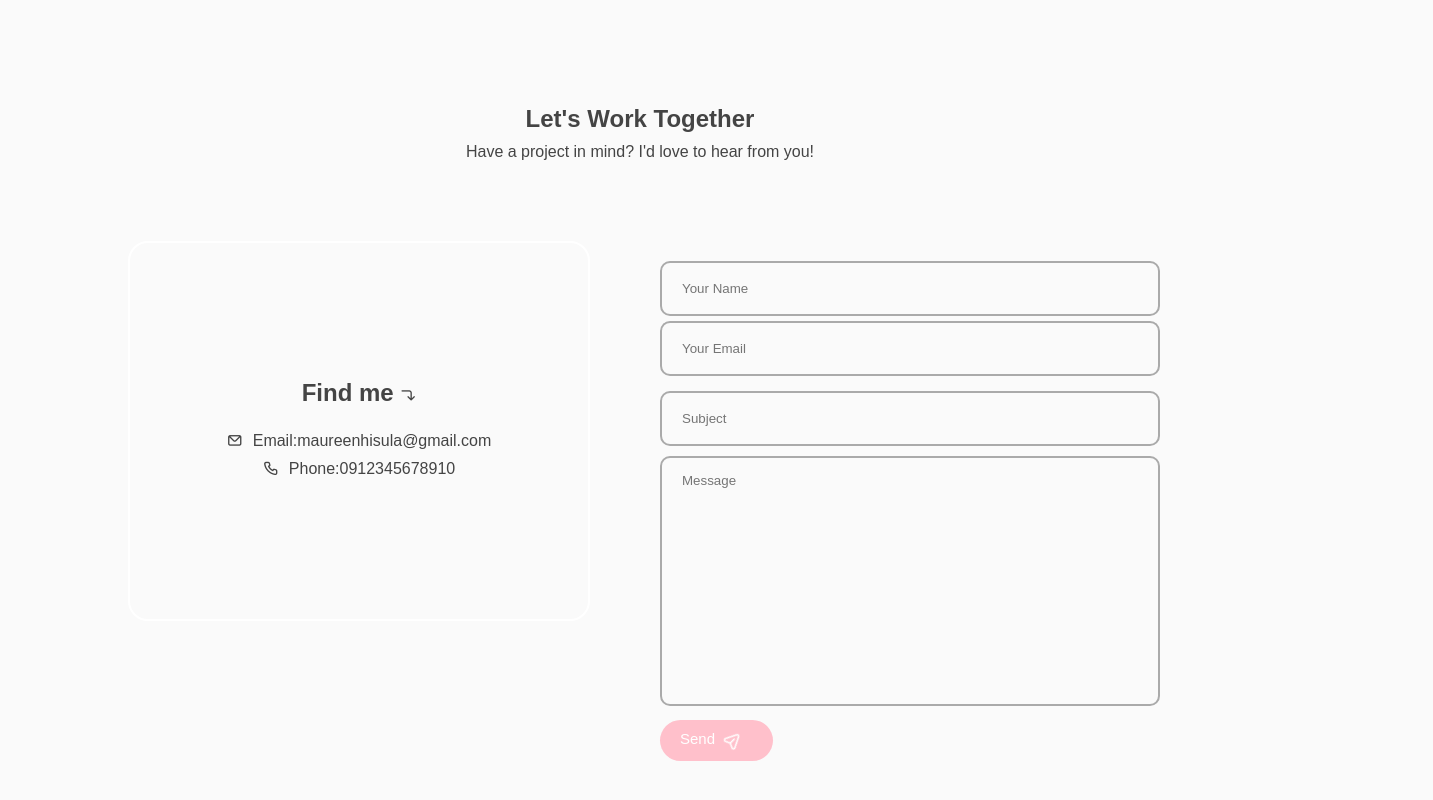
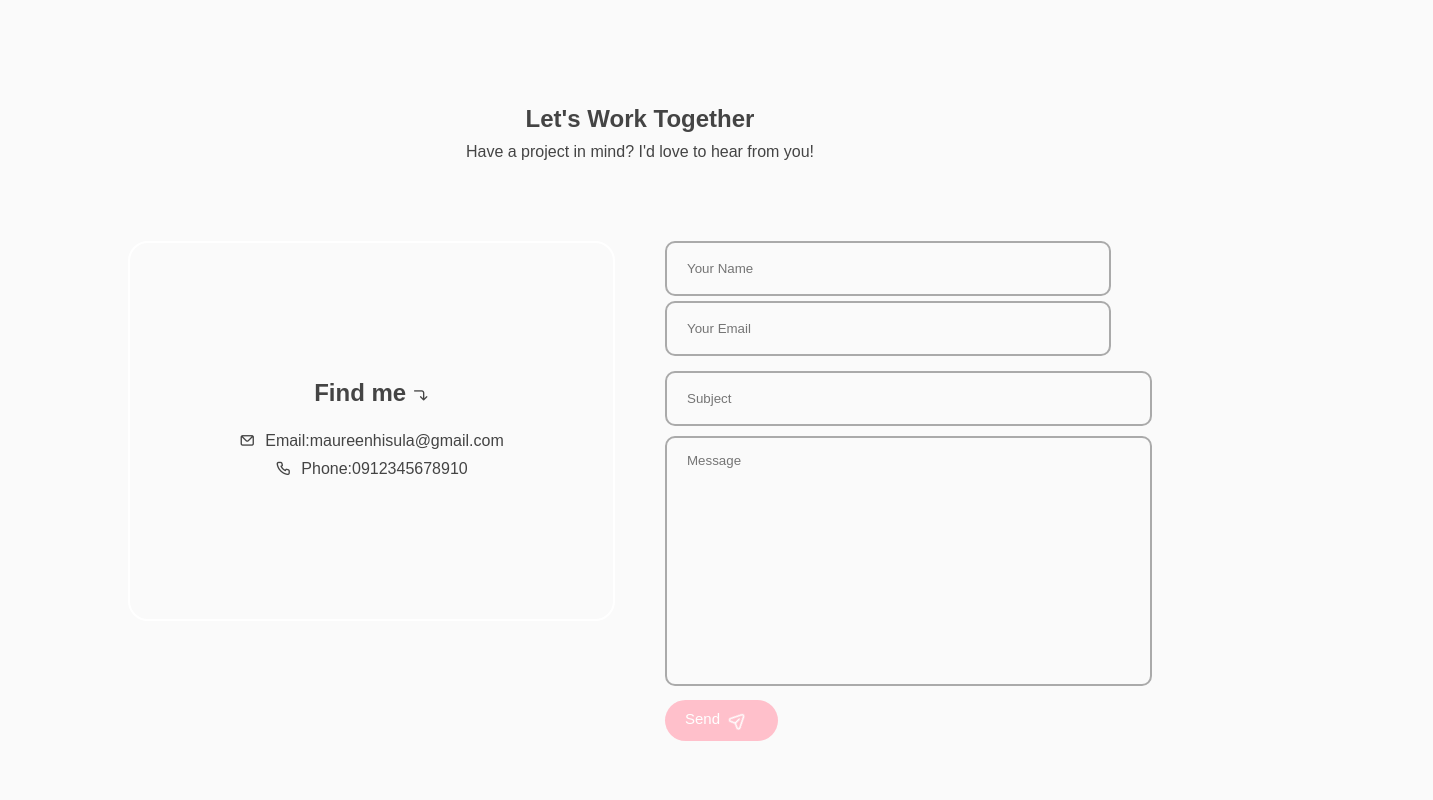
Before and after one commit to maureenhisula/Portfolio, a plain HTML site: page index.html in a window 1280 px wide. Shown: the part 1964-2764 px from the top of the page, 1433 px wide, since content can reach past the window. Drawn offline with nearby package versions, Linux system fonts and the light colour scheme.

Commit message:
Updated Portfolio

```diff
--- a/style.css
+++ b/style.css
@@ -631,8 +631,6 @@ object-fit: cover;
     flex-direction: column;
     gap:10px;
     width: 100%;
-    padding: 20px;
-    justify-content: center;
 }
 .form-inputs{
     display: flex;
@@ -640,7 +638,7 @@ object-fit: cover;
     width: 100%;
 }
 .input-field{
-    width: 500px;
+    width: 100%;
     height: 55px;
     margin-bottom: 5px;
     background: transparent;
@@ -651,7 +649,7 @@ object-fit: cover;
     outline: none;
 }
 .input-subject{
-    width: 500px;
+    width:  100%;
     height: 55px;
     background:transparent;
     border: 2px solid #aaa;
@@ -662,7 +660,7 @@ object-fit: cover;
     outline: none;
 }
 textarea{
-    width: 500px;
+    width: 100%;
     height: 250px;
     background: transparent;
     border: 2px solid #aaa;
@@ -731,7 +729,7 @@ footer{
     color: var(--color-white);
 }
 /*----media query = 1024px---*/
-@media only screen and (min-width: 1024px){
+@media only screen and (max-width: 1024px){
     .featured-text{
         padding: 0;
     }
@@ -864,13 +862,13 @@ footer{
         width: 100%;
         padding-left: 10px;
     } */
-    .input-field, .input-subject, textarea {
+  /*   .input-field, .input-subject, textarea {
         position: relative;
         z-index: 10;
         width: 420px;
-     }
+     }   */
 }
-@media only screen and(min-width:540px){
+@media only screen and(max-width:540px){
     .featured-name{
         font-size: 40px;
     }
```
